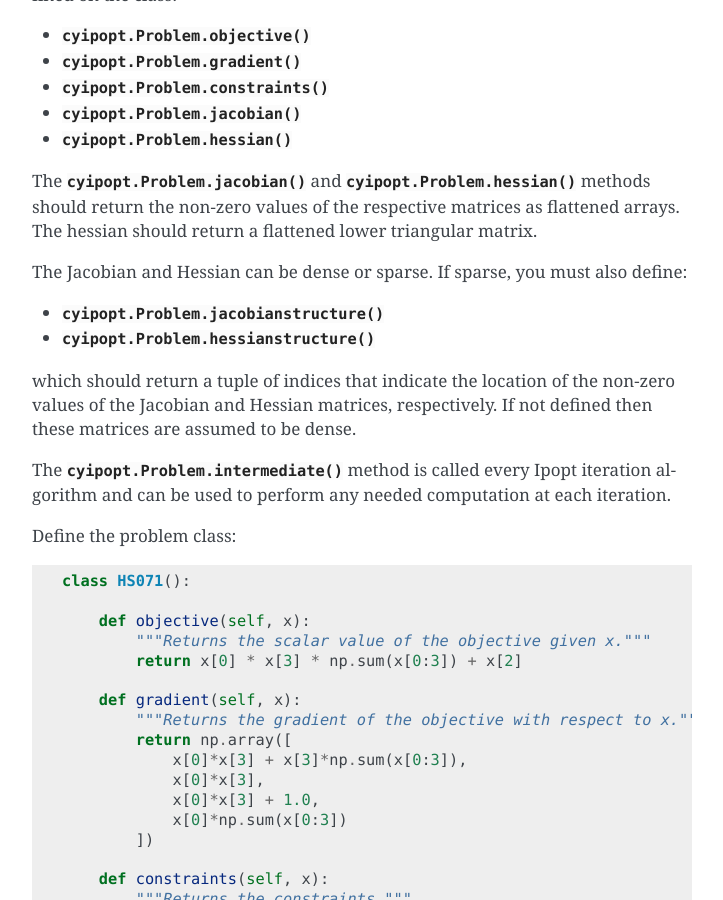
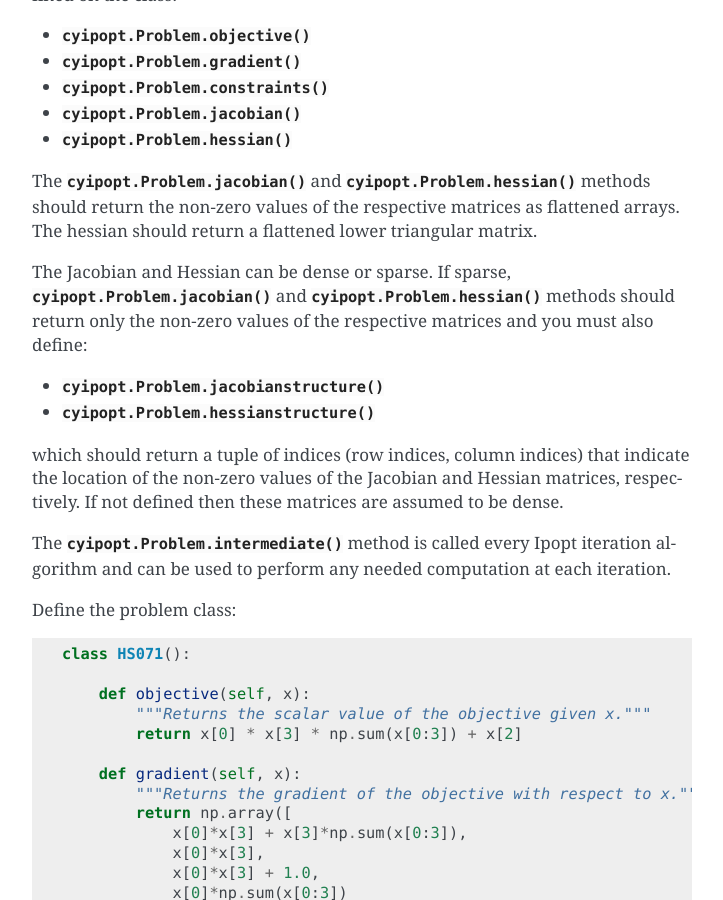
Before and after one commit to mechmotum/cyipopt, a Sphinx documentation site: the page built from docs/source/tutorial.rst, in a window 1280 px wide and 900 px high, scrolled down 5033 px. Shown: the whole window, without its empty margins (388-1111 px from the left). Built offline with Sphinx 7.4.7, drawn with Linux system fonts in a browser that asks for light colours.

Commit message:
Add clarity to jacobian/hessianstructure methods
Original tutorial is not entirely clear on what the jacobian/hessian jacobian/hessianstructure methods should return when providing them as sparse matrices.

```diff
--- a/docs/source/tutorial.rst
+++ b/docs/source/tutorial.rst
@@ -253,15 +253,18 @@ methods should return the non-zero values of the respective matrices as
 flattened arrays. The hessian should return a flattened lower triangular
 matrix.
 
-The Jacobian and Hessian can be dense or sparse. If sparse, you must also
-define:
+The Jacobian and Hessian can be dense or sparse. If sparse,
+:func:`cyipopt.Problem.jacobian` and :func:`cyipopt.Problem.hessian` methods
+should return only the non-zero values of the respective matrices and you must
+also define:
 
 - :func:`cyipopt.Problem.jacobianstructure`
 - :func:`cyipopt.Problem.hessianstructure`
 
-which should return a tuple of indices that indicate the location of the
-non-zero values of the Jacobian and Hessian matrices, respectively. If not
-defined then these matrices are assumed to be dense.
+which should return a tuple of indices (row indices, column indices) that
+indicate the location of the non-zero values of the Jacobian and Hessian
+matrices, respectively. If not defined then these matrices are assumed to be
+dense.
 
 The :func:`cyipopt.Problem.intermediate` method is called every Ipopt iteration
 algorithm and can be used to perform any needed computation at each iteration.
```
